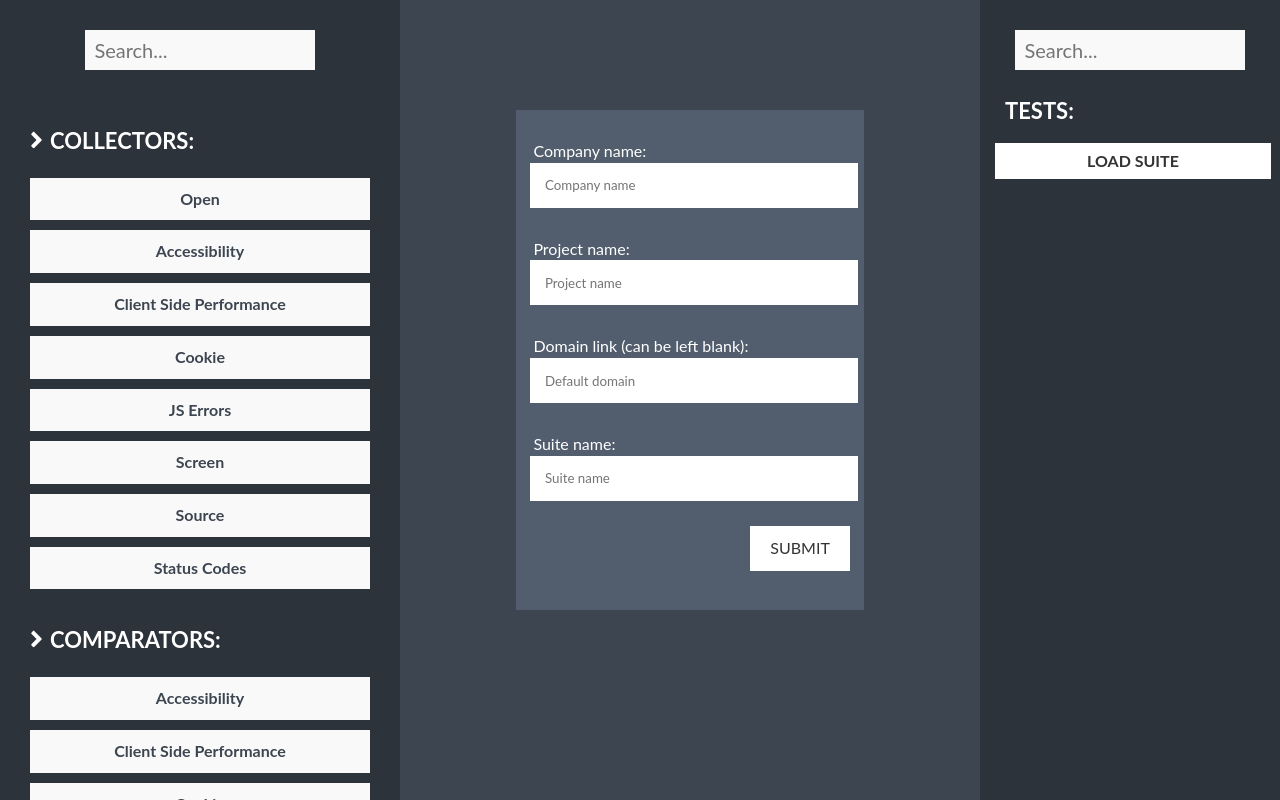
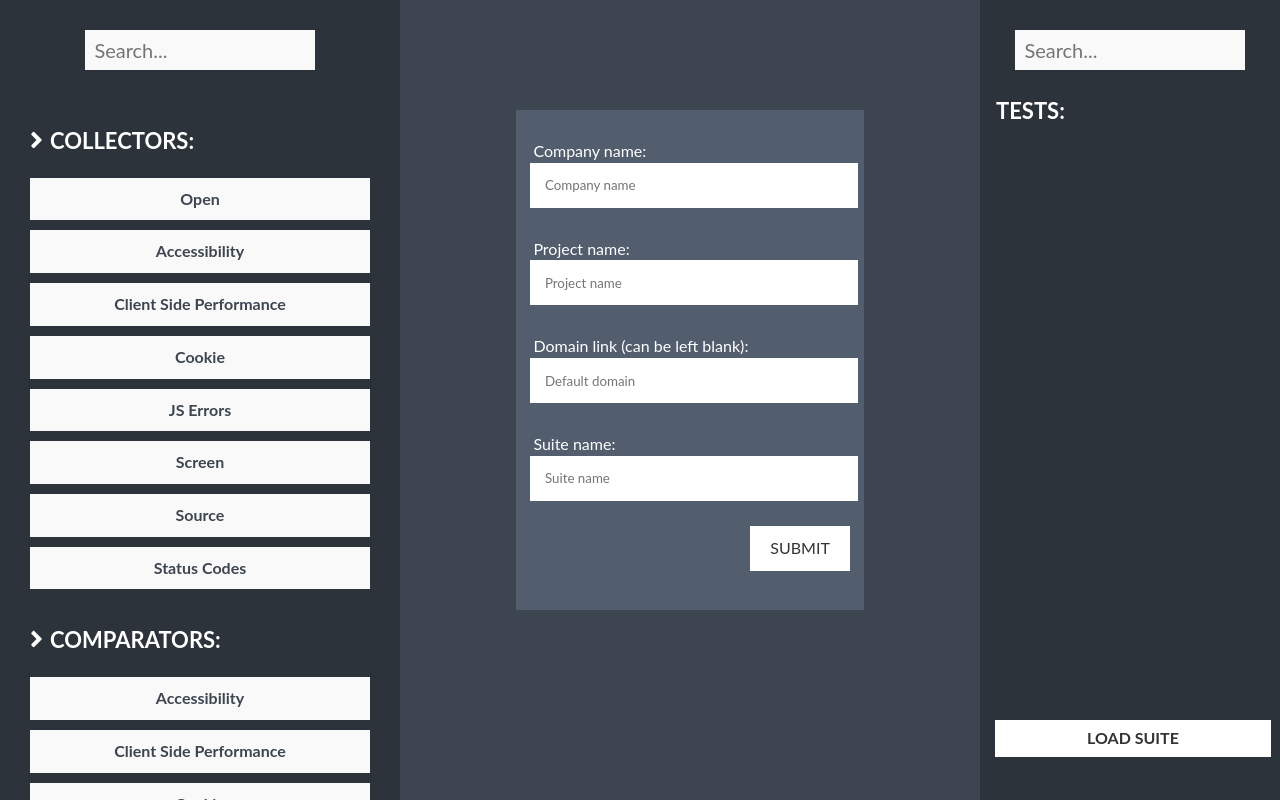
Before and after one commit to wttech/aet, a React app: page / in a window 1280 px wide. Built offline with nearby package versions, Linux system fonts and the light colour scheme.

Commit message:
Changes in test list structure

```diff
--- a/src/assets/sass/_sidebarTests.scss
+++ b/src/assets/sass/_sidebarTests.scss
@@ -4,8 +4,6 @@
   top: 0;
   width: 300px;
   background-color: $aside_background;
-  overflow-y: scroll;
-  overflow-x: hidden;
   height: 100vh;
 
   .sidebar-btn {
@@ -30,9 +28,12 @@
   }
 
   .tests-container {
-    width: 90%;
+    width: 96%;
     margin: 20px auto;
     color: $white;
+    overflow-y: scroll;
+    overflow-x: hidden;
+    height:75%;
 
     .tests-main {
       font-weight: bold;
--- a/src/containers/buttons/GenerateSuiteButton.js
+++ b/src/containers/buttons/GenerateSuiteButton.js
@@ -42,8 +42,8 @@ class GenerateSuiteButton extends Component {
       document.querySelectorAll(".test-item").forEach((block) => {
         if(testInProject.name.name === block.children[0].innerHTML) {
           const scrollToValue = block.getBoundingClientRect().top;
-          const scrollCurrent = document.querySelector(".sidebar-tests").scrollTop;
-          document.querySelector(".sidebar-tests").scrollTo(0, scrollToValue + scrollCurrent);
+          const scrollCurrent = document.querySelector(".tests-container").scrollTop;
+          document.querySelector(".tests-container").scrollTo(0, scrollToValue + scrollCurrent - 200);
         }
       });
     });
--- a/src/containers/main/NewTestGenerator.js
+++ b/src/containers/main/NewTestGenerator.js
@@ -88,7 +88,7 @@ class NewTestGenerator extends Component {
         <ProjectInfo />
         <div className="tests-wrapper">
           <div className="tests">
-            {this.props.testName.name ? (<span className="test-name">Current test: {this.props.testName.name}</span>) : null}
+            {this.props.testName.name && !this.props.testName.isVisible ? (<span className="test-name">Current test: {this.props.testName.name}</span>) : null}
             <StaticBlock type="start" value="Collectors" expandable={true} />
             <DropContainer dropTo="modifiers" />
             <UserBlocksContainer type="modifiers" />
```
